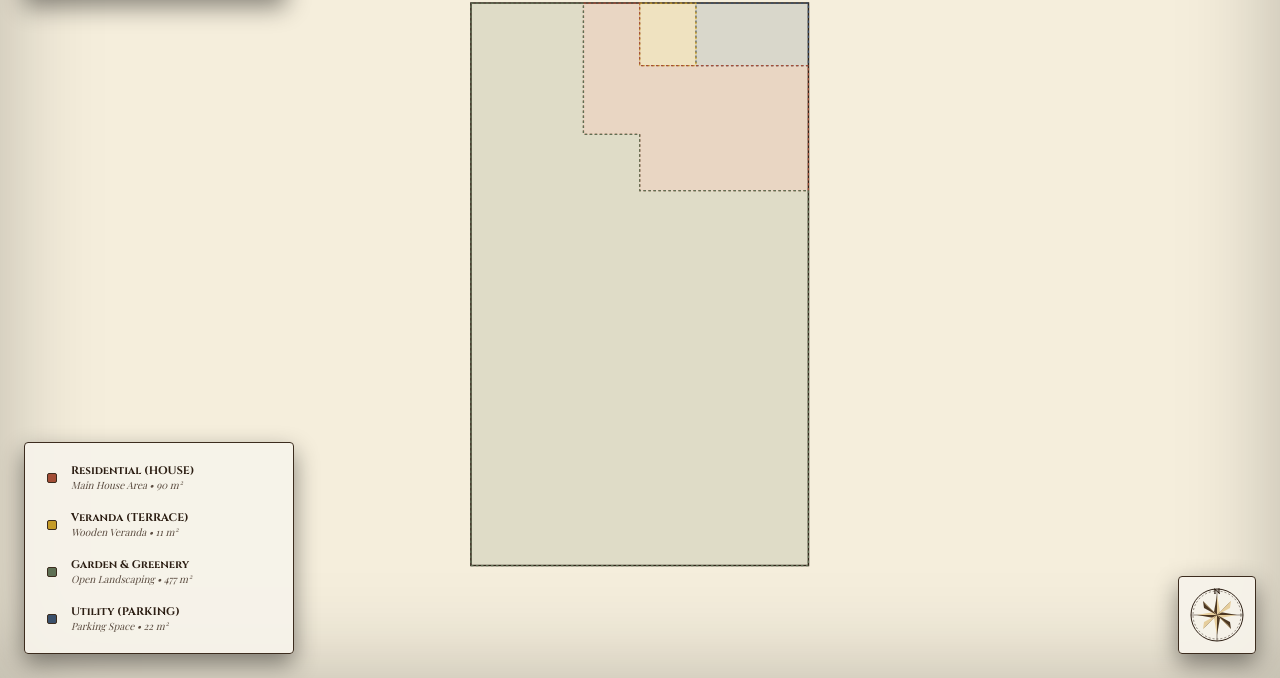
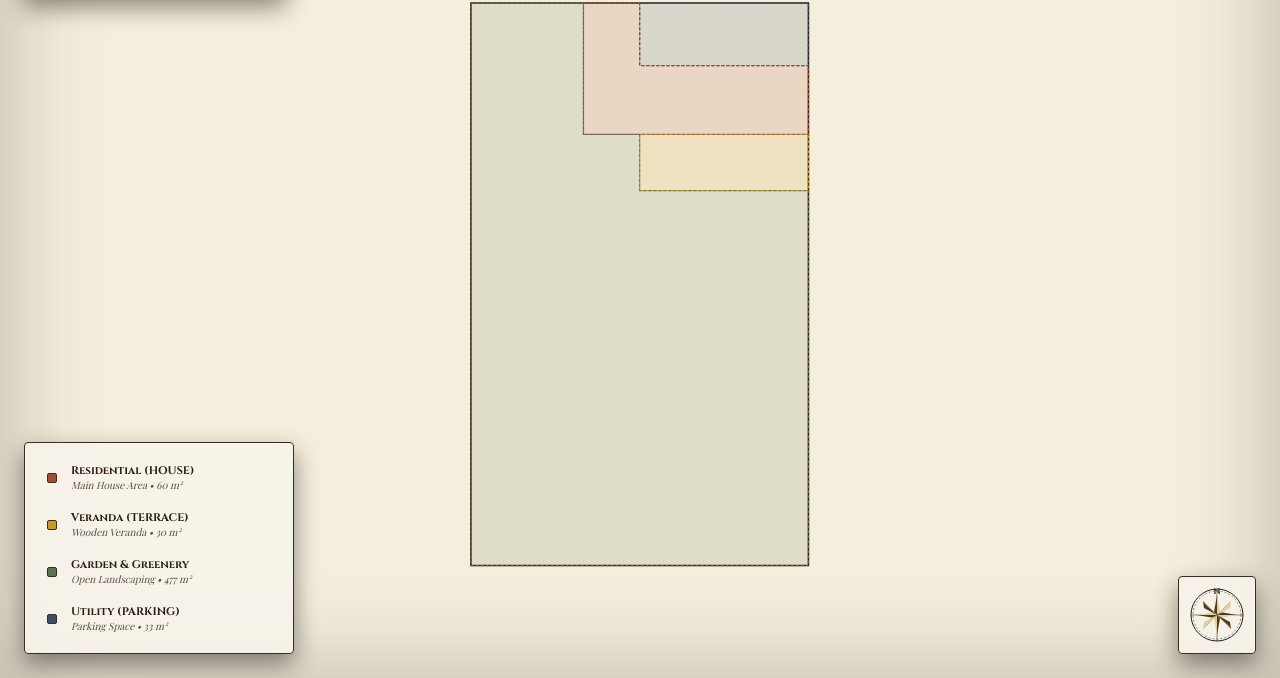
Before and after one commit to digitalfuture/garden-plan, a website: page public/index.html in a window 1280 px wide. Shown: the part 122-800 px from the top of the page. Drawn offline with nearby package versions, Linux system fonts and the light colour scheme; a web font is replaced by a local one.

Commit message:
Relocate veranda to the bottom of the house at the level of the cutout, restore parking width and adjust legend areas

```diff
--- a/public/app.js
+++ b/public/app.js
@@ -35,17 +35,17 @@ document.addEventListener('DOMContentLoaded', () => {
     'parking': {
       title: 'Parking Area (PARKING)',
       category: 'utility',
-      points: [510, 200, 690, 200, 690, 300, 510, 300]
+      points: [420, 200, 690, 200, 690, 300, 420, 300]
     },
     'veranda': {
       title: 'Veranda (HOUSE PART)',
       category: 'veranda',
-      points: [420, 200, 510, 200, 510, 300, 420, 300]
+      points: [420, 410, 690, 410, 690, 500, 420, 500]
     },
     'main-house': {
       title: 'Main House (HOUSE)',
       category: 'residential',
-      points: [330, 200, 420, 200, 420, 300, 690, 300, 690, 500, 420, 500, 420, 410, 330, 410]
+      points: [330, 200, 420, 200, 420, 300, 690, 300, 690, 410, 330, 410]
     },
     'garden': {
       title: 'Free Territory / Garden',
--- a/public/index.html
+++ b/public/index.html
@@ -53,7 +53,7 @@
               </div>
               <div class="legend-text">
                 <strong>Residential (HOUSE)</strong>
-                <span>Main House Area • 90 m²</span>
+                <span>Main House Area • 60 m²</span>
               </div>
             </div>
             <div class="legend-item" data-target="veranda">
@@ -62,7 +62,7 @@
               </div>
               <div class="legend-text">
                 <strong>Veranda (TERRACE)</strong>
-                <span>Wooden Veranda • 11 m²</span>
+                <span>Wooden Veranda • 30 m²</span>
               </div>
             </div>
             <div class="legend-item" data-target="garden">
@@ -80,7 +80,7 @@
               </div>
               <div class="legend-text">
                 <strong>Utility (PARKING)</strong>
-                <span>Parking Space • 22 m²</span>
+                <span>Parking Space • 33 m²</span>
               </div>
             </div>
           </div>
```
